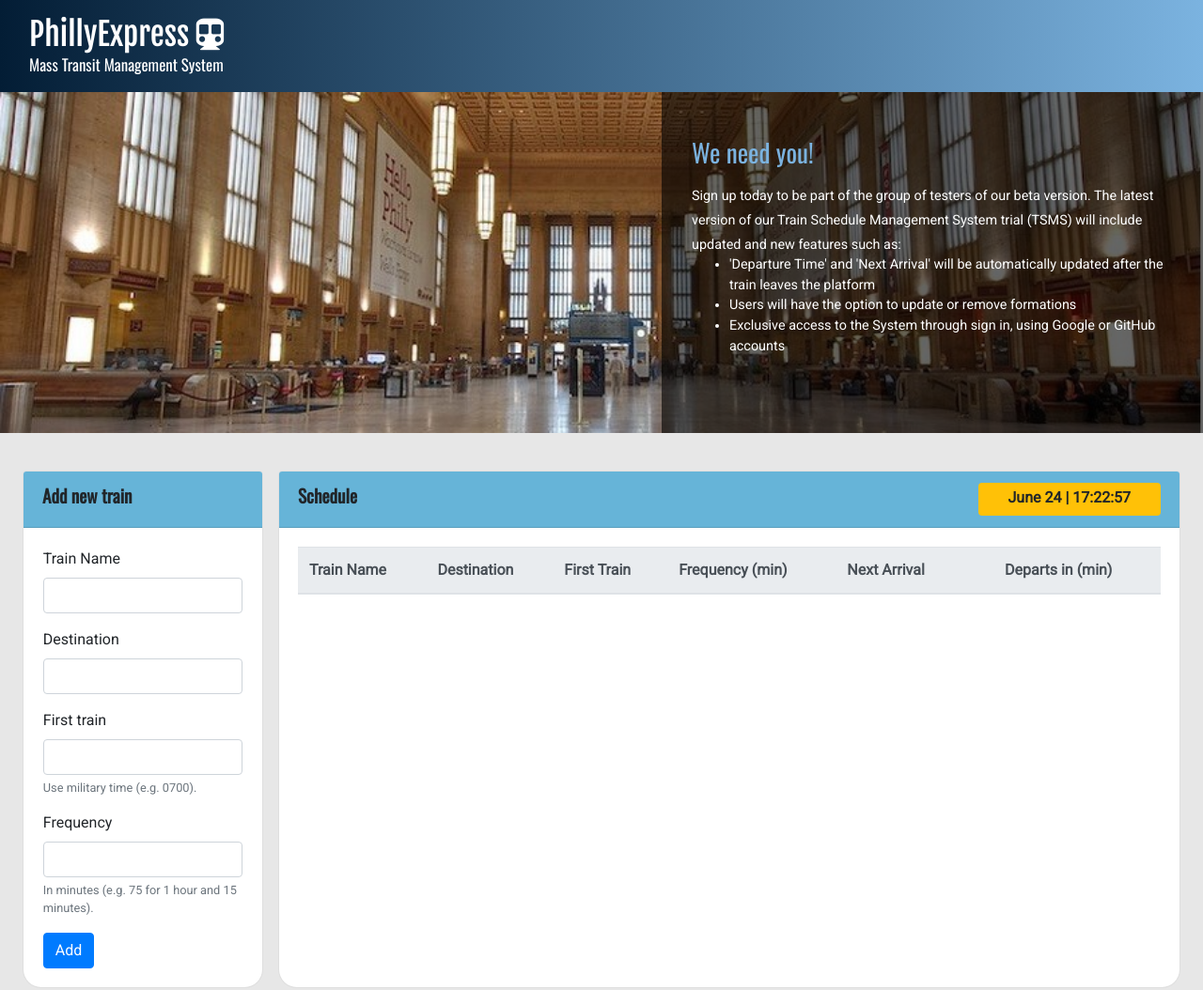
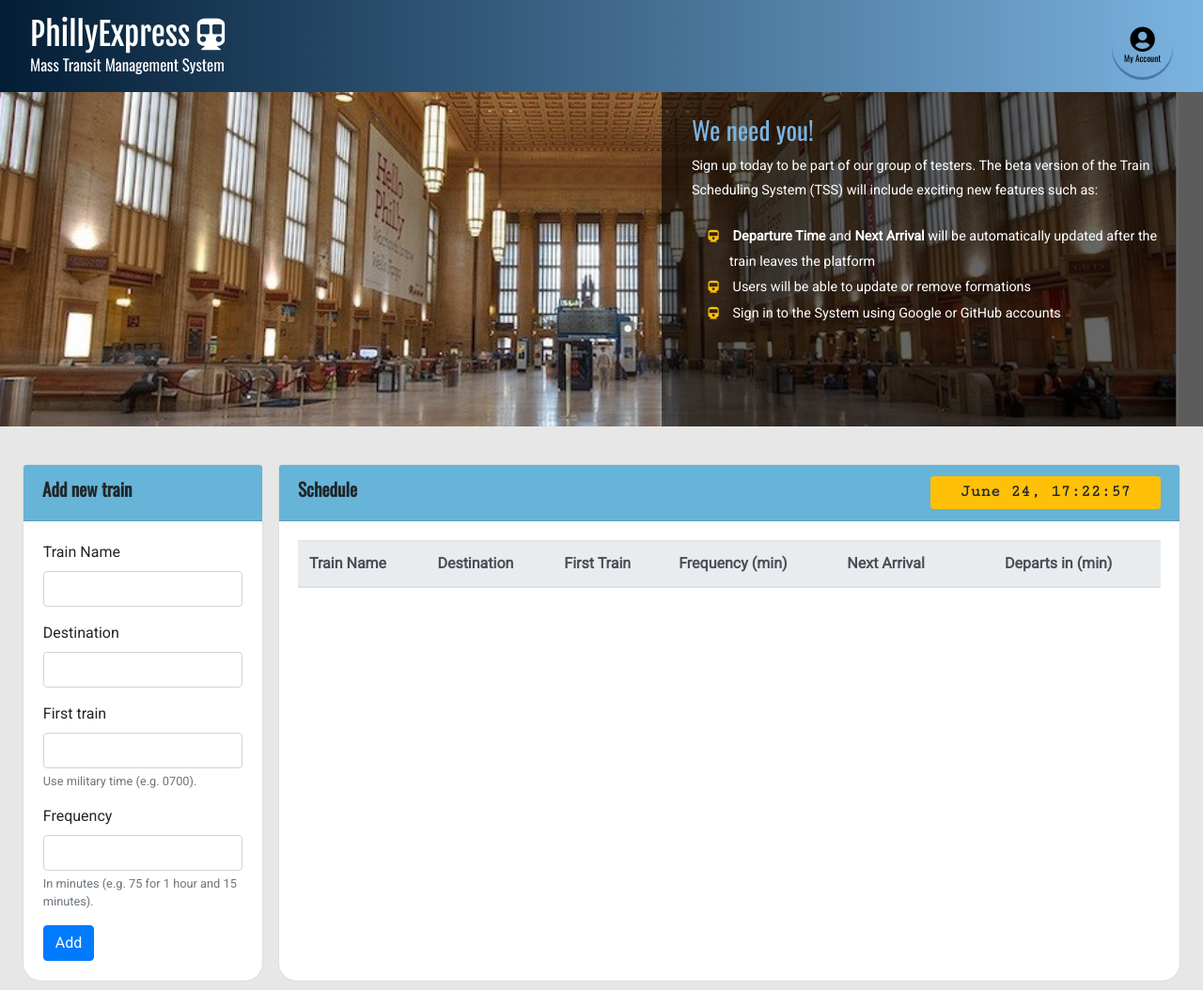
Before and after one commit to gui365/TrainTime, a plain HTML site: page index.html in a window 1280 px wide. Shown: the whole page at 94% size. Drawn offline with nearby package versions, Linux system fonts and the light colour scheme; no server answers.

Commit message:
Finished basic functionality :)

```diff
--- a/assets/css/style.css
+++ b/assets/css/style.css
@@ -24,28 +24,33 @@ form {
 
 #clock {
     padding: 0.5rem 2rem;
-    font-size: 1rem;
+    font-size: 1.1rem;
+    font-family: "Cutive Mono", 'Courier New', Courier, monospace;
 }
 
 .jumbotron {
     background: linear-gradient(to right, rgb(3, 29, 53), rgb(123, 179, 224));
-    padding: 1rem 0;
+    padding: 1rem 2rem;
     margin: 0;
 }
 
+.inner-jumbo {
+    width: 50%;
+}
+
 #station-img {
-    width: 100vw;
+    width: 98vw;
 }
 
 #welcome {
     position: relative;
 }
 
-#welcome-title {
+#welcome-text {
     position: absolute;
     top: 0;
     right: 0;
-    padding: 2rem;
+    padding: 1rem 2rem;
     width: 45%;
     height: 100%;
     background-color: rgba(0, 0, 0, 0.6);
@@ -56,7 +61,7 @@ form {
 h2 {
     font-size: 1.7rem;
     color: rgb(123, 179, 224);
-    margin: 1rem 0;
+    margin: 0.5rem 0;
 }
 
 span, ul {
@@ -64,9 +69,14 @@ span, ul {
     font-size: 0.9rem;
 }
 
-.container {
+ul {
+    line-height: 1.9;
+    list-style-type: none;
+}
+
+/* .container {
     margin: 0 1rem;
-}
+} */
 
 tr {
     border-radius: 10px;
@@ -123,7 +133,21 @@ a, a:hover {
     color: white;
 }
 
-@media screen and (max-width: 1200px) {
+#welcome-responsive, #span-responsive {
+    display: none;
+}
+
+#sign-in {
+    padding: 0 0.8rem;
+    /* background-color: rgba(255, 255, 255, 0.1); */
+    border-radius: 50%;
+    box-shadow: 0 3px rgba(7, 45, 102, 0.4);
+}
+
+
+/* Media queries */
+
+@media screen and (max-width: 1050px) {
     #wrapper {
         flex-wrap: wrap;
         flex-direction: column;
@@ -141,4 +165,38 @@ a, a:hover {
         font-size: 1.5vw;
     }
 
+    #welcome-responsive, #span-responsive {
+        display: block;
+    }
+
+    h2 {
+        margin-top: 0;
+    }
+
+    #welcome-heading, #welcome-message {
+        display: none;
+    }
 }
+
+@media screen and (max-width: 600px) {
+    #span-responsive {
+        display: none;
+    }
+
+    #sign-in {
+        background: none;
+        box-shadow: none;
+    }
+}
+
+@media screen and (max-width: 470px) {
+    h2 {
+        font-size: 100%;
+    }
+}
+
+@media screen and (max-width: 340px) {
+    #welcome {
+        display: none;
+    }
+}
--- a/assets/javascript/main.js
+++ b/assets/javascript/main.js
@@ -80,23 +80,22 @@ function calculateNext() {
         // nextArrival is the time of the first train, plus -> (currentTime - firstTrain) / frequency = ratio
         nextArrival = parseInt(firstTrain) + (Math.ceil((parseInt(currentTime) - parseInt(firstTrain)) / parseInt(frequency)) * parseInt(frequency));
         minutesAway = parseInt(nextArrival) - parseInt(currentTime);
-        console.log(nextArrival);
-        console.log(minutesAway);
 
     } else if (currentTime < firstTrain) {
         // nextArrival is the time of the first train, plus -> (currentTime - firstTrain) / frequency = ratio
         nextArrival = parseInt(firstTrain) - (Math.floor((parseInt(firstTrain) - parseInt(currentTime)) / parseInt(frequency)) * parseInt(frequency));
         minutesAway =  parseInt(nextArrival) - parseInt(currentTime);
-        console.log(nextArrival);
-        console.log(minutesAway);
 
     } else if (currentTime === firstTrain) {
         nextArrival = parseInt(firstTrain) + parseInt(frequency);
         minutesAway = parseInt(nextArrival) - parseInt(currentTime);
     };
-
+    // console.log("first before " + firstTrain);
+    // console.log("next before " + nextArrival);
     firstTrain = convert(firstTrain);
     nextArrival = convert(nextArrival);
+    // console.log("first after " + firstTrain);
+    // console.log("next after " + nextArrival);
 
     database.ref(trainIndex).update({
         name: name,
@@ -108,7 +107,7 @@ function calculateNext() {
         minutesAway: minutesAway
     });
 
-    trainIndex++;
+    // trainIndex++;
 };
 
 
@@ -116,6 +115,9 @@ function calculateNext() {
 function updateInfo() {
 
     $("tbody").empty();
+    console.log(snapshot);
+    console.log(snapshot.length);
+    trainIndex = snapshot.length;
 
     for (let i = 0; i < snapshot.length; i++) {
         var name = $("<td>"+snapshot[i].name+"</td>");
@@ -123,6 +125,7 @@ function updateInfo() {
         var firstTrain = $("<td>"+snapshot[i].firstTrain+"</td>");
         var frequency = $("<td>"+snapshot[i].frequency+"</td>");
         var nextArrival = $("<td>"+snapshot[i].nextArrival+"</td>");
+
         if(snapshot[i].plusDays === 0) {
             plus = $("<td>");
         } else {
@@ -139,13 +142,15 @@ function updateInfo() {
 // Convert minutes to hours:minutes format
 function convert(t) {
     var hours = Math.floor(parseInt(t/60));
-    var hoursNew;
 
     if (hours < 10) {
         hours = "0" + hours;
     } else if (hours > 23) {
-        hoursNew = parseInt(hours - Math.floor(hours / 24) * 24);
+        // debugger;
+        var hoursNew = parseInt(hours - Math.floor(hours / 24) * 24);
         plusDays = Math.floor(hours / 24);
+        // console.log("plusDays " + plusDays);
+
         if (hoursNew < 10) {
             hoursNew = "0" + hoursNew;
         };
@@ -170,7 +175,7 @@ function convert(t) {
 
 
 function clock() {
-    $("#clock").text(moment().format('MMMM D | H:mm:ss'));
+    $("#clock").text(moment().format('MMMM D, HH:mm:ss'));
   }
 
   setInterval(clock, 1000);
--- a/index.html
+++ b/index.html
@@ -7,30 +7,48 @@
     <meta name="viewport" content="width=device-width, initial-scale=1">
     <link rel="stylesheet" href="https://stackpath.bootstrapcdn.com/bootstrap/4.1.1/css/bootstrap.min.css" integrity="sha384-WskhaSGFgHYWDcbwN70/dfYBj47jz9qbsMId/iRN3ewGhXQFZCSftd1LZCfmhktB" crossorigin="anonymous">
     <link rel="stylesheet" href="https://use.fontawesome.com/releases/v5.1.0/css/all.css" integrity="sha384-lKuwvrZot6UHsBSfcMvOkWwlCMgc0TaWr+30HWe3a4ltaBwTZhyTEggF5tJv8tbt" crossorigin="anonymous">
-    <link href="https://fonts.googleapis.com/css?family=Fjalla+One|Roboto|Oswald" rel="stylesheet">
+    <link href="https://fonts.googleapis.com/css?family=Fjalla+One|Roboto|Oswald|Cutive+Mono" rel="stylesheet">
     <link rel="stylesheet" type="text/css" media="screen" href="assets/css/style.css" />
     <script src="https://cdnjs.cloudflare.com/ajax/libs/moment.js/2.22.2/moment.min.js"></script>
 </head>
 <body id="body-top">
-    <div class="jumbotron jumbotron-fluid">
-        <div class="container">
+    <div class="jumbotron jumbotron-fluid d-flex justify-content-between">
+        <div class="inner-jumbo">
           <h1 id="logo" class="display-4">PhillyExpress <i class="fas fa-subway"></i></h1>
           <p>Mass Transit Management System</p>
+        </div>
+        <div class="inner-jumbo d-flex justify-content-end">
+            <div id="sign-in" class="d-flex flex-column justify-content-center text-center"  title="Coming soon">
+                <i class="fas fa-user-circle" style="color: black; font-size: 1.7rem; cursor: default"></i>
+                <p style="font-size: 7pt; color: black; cursor: default;">My Account</p>
+            </div>
         </div>
     </div>
 
     <div id="welcome">
         <img id="station-img" src="assets/images/background2.jpg" alt="30th Street Station">
-        <div id="welcome-title">
-            <h2>We need you!</h2>
-            <div id="welcome-message"><span>Sign up today to be part of the group of testers of our beta version.
-                 The latest version of our Train Schedule Management System trial (TSMS) will include updated and new features such as:</span>
+        <div id="welcome-text">
+            <h2 id="welcome-heading">We need you!</h2>
+            <div id="welcome-message"><span>Sign up today to be part of our group of testers.
+                 The beta version of the Train Scheduling System (TSS) will include exciting new features such as:</span>
+                 <br><br>
                  <ul>
-                    <li>'Departure Time' and 'Next Arrival' will be automatically updated after the train leaves the platform</li>
-                    <li>Users will have the option to update or remove formations</li>
-                    <li>Exclusive access to the System through sign in, using Google or GitHub accounts</li>
+                    <li>
+                        <i class="fas fa-train" style="color: rgb(255, 193, 7); margin-left: -1.4rem; font-size: 0.8rem; margin-right: 0.7rem;"></i>
+                        <b>Departure Time</b> and <b>Next Arrival</b> will be automatically updated after the train leaves the platform
+                    </li>
+                    <li>
+                        <i class="fas fa-train" style="color: rgb(255, 193, 7); margin-left: -1.4rem; font-size: 0.8rem; margin-right: 0.7rem;"></i>
+                        Users will be able to update or remove formations
+                    </li>
+                    <li>
+                        <i class="fas fa-train" style="color: rgb(255, 193, 7); margin-left: -1.4rem; font-size: 0.8rem; margin-right: 0.7rem;"></i>
+                        Sign in to the System using Google or GitHub accounts
+                    </li>
                  </ul>
             </div>
+            <h2 id="welcome-responsive">Beta version now available</h2>
+            <span id="span-responsive">Sign up now for free!</span>
         </div>
     </div>
 
```
Also changed, not shown: assets/images/bullet.png (added), assets/images/station.jpg (renamed from assets/images/background.jpg).
